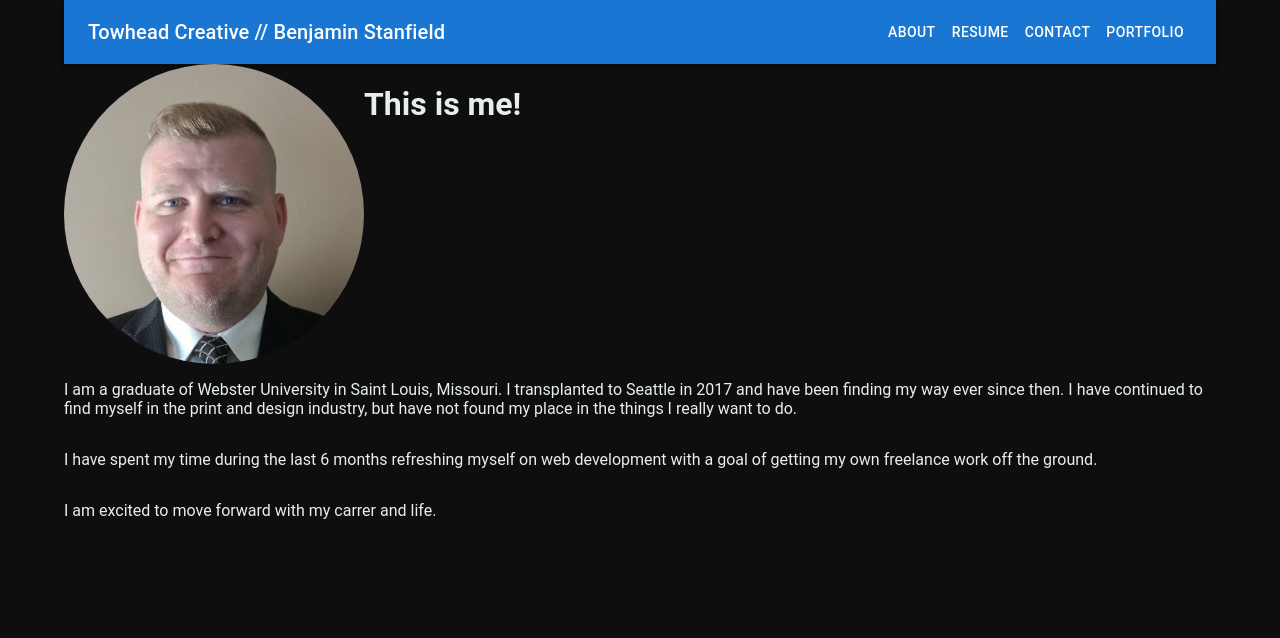
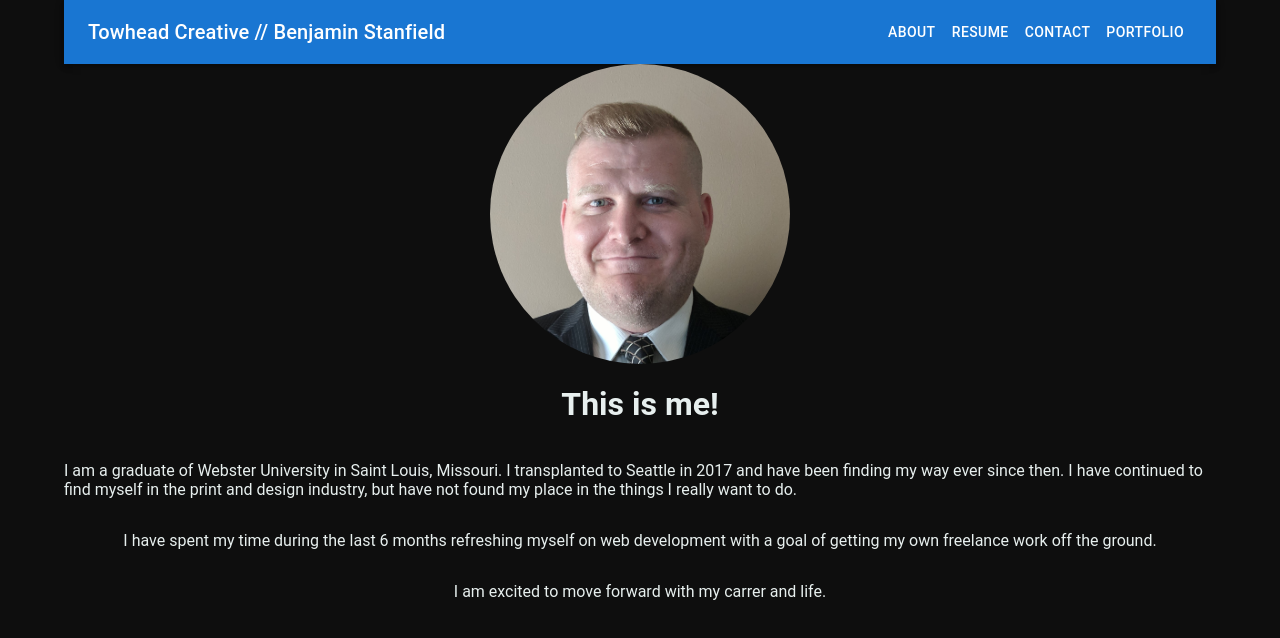
Before and after one commit to Doompeck/my-react-profile, a React (Create React App) app in the folder my-portfolio/: page / in a window 1280 px wide. Shown: the top 638 px of the page. Built offline with nearby package versions, Linux system fonts and the light colour scheme.

Commit message:
justify  centered the elements in my About

```diff
--- a/my-portfolio/src/components/pages/About.js
+++ b/my-portfolio/src/components/pages/About.js
@@ -6,7 +6,7 @@ import profileImage from "../../assets/images/profile-image.jpg"
 export default function About() {
     return (
         <div className='about'>
-        <Grid container alignItems="left">
+        <Grid container direction="column" alignItems="center">
         <Avatar src={profileImage} alt="A photo of me" sx={{ width:300, height: 300 }}/>
     <h1>This is me!</h1>
     <p>
```
